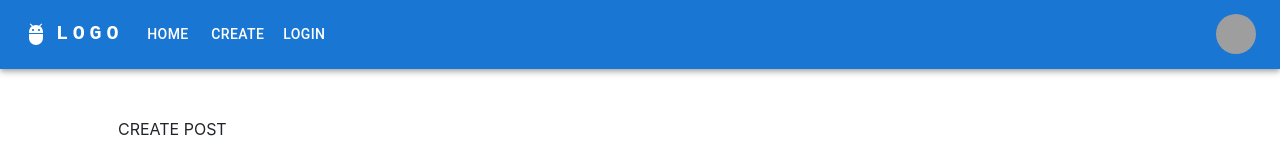
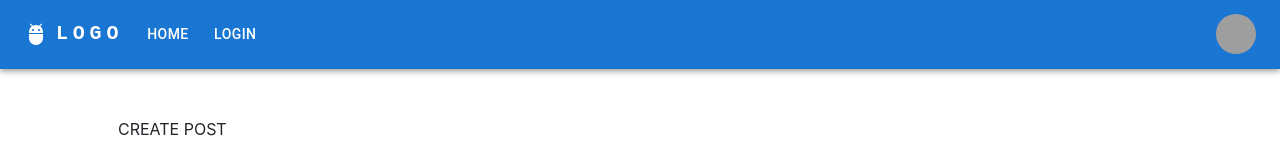
Before and after one commit to m3lfx/itcp318-s, a React (Create React App) app: page /create in a window 1280 px wide. Shown: the top 160 px of the page. Built offline with nearby package versions, Linux system fonts and the light colour scheme; grey boxes are pictures that could not be loaded.

Commit message:
login logout remove session

```diff
--- a/src/Nav.js
+++ b/src/Nav.js
@@ -1,5 +1,5 @@
 import React, { useState } from 'react'
-import { Link } from 'react-router-dom';
+import { Link, useNavigate } from 'react-router-dom';
 
 import Button from '@mui/material/Button';
 import AppBar from '@mui/material/AppBar';
@@ -16,11 +16,15 @@ import Tooltip from '@mui/material/Tooltip';
 import MenuItem from '@mui/material/MenuItem';
 import AdbIcon from '@mui/icons-material/Adb';
 import Login from './Login';
+import { getUser, logout } from './helpers';
+
+
 const pages = ['Home', 'Create', 'Login'];
 const settings = ['Profile', 'Account', 'Dashboard', 'Logout'];
 
 const Nav = () => {
     const [open, setOpen] = useState(false);
+    const navigate = useNavigate()
     const handleClickOpen = () => {
         setOpen(true);
     };
@@ -142,17 +146,21 @@ const Nav = () => {
                                 component={Link} to="/"
                             >Home
                             </Button>
-                            <Button
+                            { getUser() && <Button
                                 onClick={handleCloseNavMenu}
                                 sx={{ my: 2, color: 'white', display: 'block' }}
                                 component={Link} to="/create"
                             >Create
-                            </Button>
-                            <Button
+                            </Button>}
+                            { getUser() ? <Button
+                                sx={{ my: 2, color: 'white', display: 'block' }}
+                                onClick={() => logout(() => navigate('/'))}
+                            >Logout
+                            </Button> : <Button
                                 sx={{ my: 2, color: 'white', display: 'block' }}
                                 onClick={handleClickOpen}
                             >Login
-                            </Button>
+                            </Button>}
 
                         </Box>
 
```
